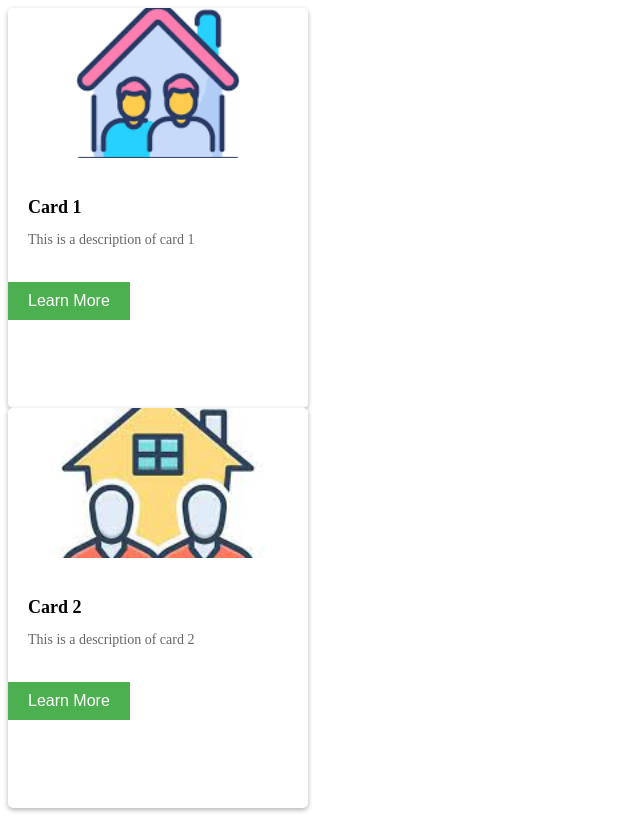
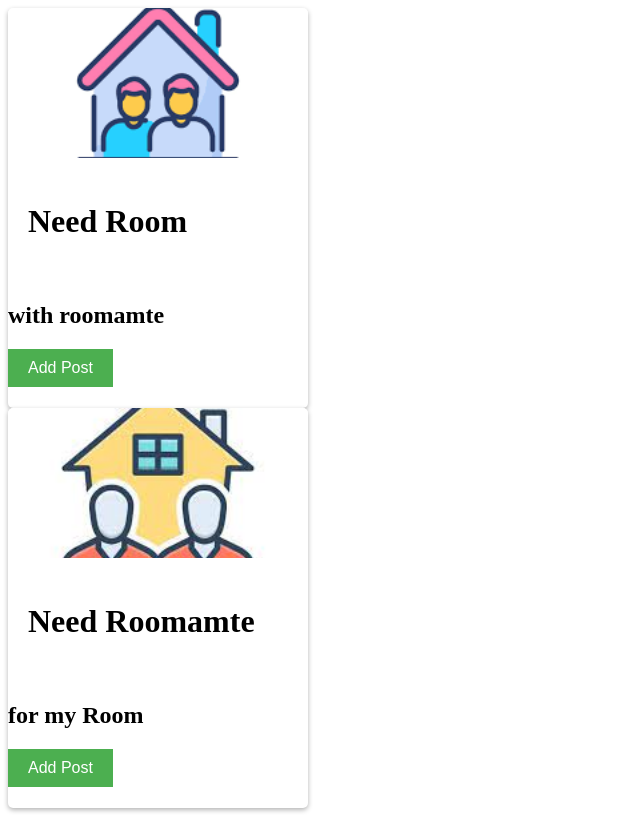
Before and after one commit to rishikrc3/roomateFinder, a React (Create React App) app in the folder client/: page /addListing in a window 1280 px wide. Shown: the whole page, without its empty margins (0-640 px from the left). Built offline with nearby package versions, Linux system fonts and the light colour scheme.

Commit message:
addListing

```diff
--- a/client/src/pages/AddListing.jsx
+++ b/client/src/pages/AddListing.jsx
@@ -12,14 +12,14 @@ const App = () => {
     <div>
       <Card
         image={NeedRoom}
-        title="Card 1"
-        description="This is a description of card 1"
+        title="Need Room"
+        description="with roomamte"
         onClick={handleClick}
       />
       <Card
         image={NeedRoommate}
-        title="Card 2"
-        description="This is a description of card 2"
+        title="Need Roomamte"
+        description="for my Room"
         onClick={handleClick}
       />
     </div>
--- a/client/src/pages/components/AddListingCard.jsx
+++ b/client/src/pages/components/AddListingCard.jsx
@@ -6,11 +6,13 @@ const Card = ({ image, title, description, onClick }) => {
     <div className="card">
       <img src={image} alt={title} />
       <div className="card-content">
-        <h2>{title}</h2>
-        <p>{description}</p>
+        <h1>{title}</h1>
+      </div>
+      <div className="description">
+        <h2>{description}</h2>
       </div>
       <button className="card-button" onClick={onClick}>
-        Learn More
+        Add Post
       </button>
     </div>
   );
```
Also changed, not shown: client/src/pages/AddListing.css (added).
